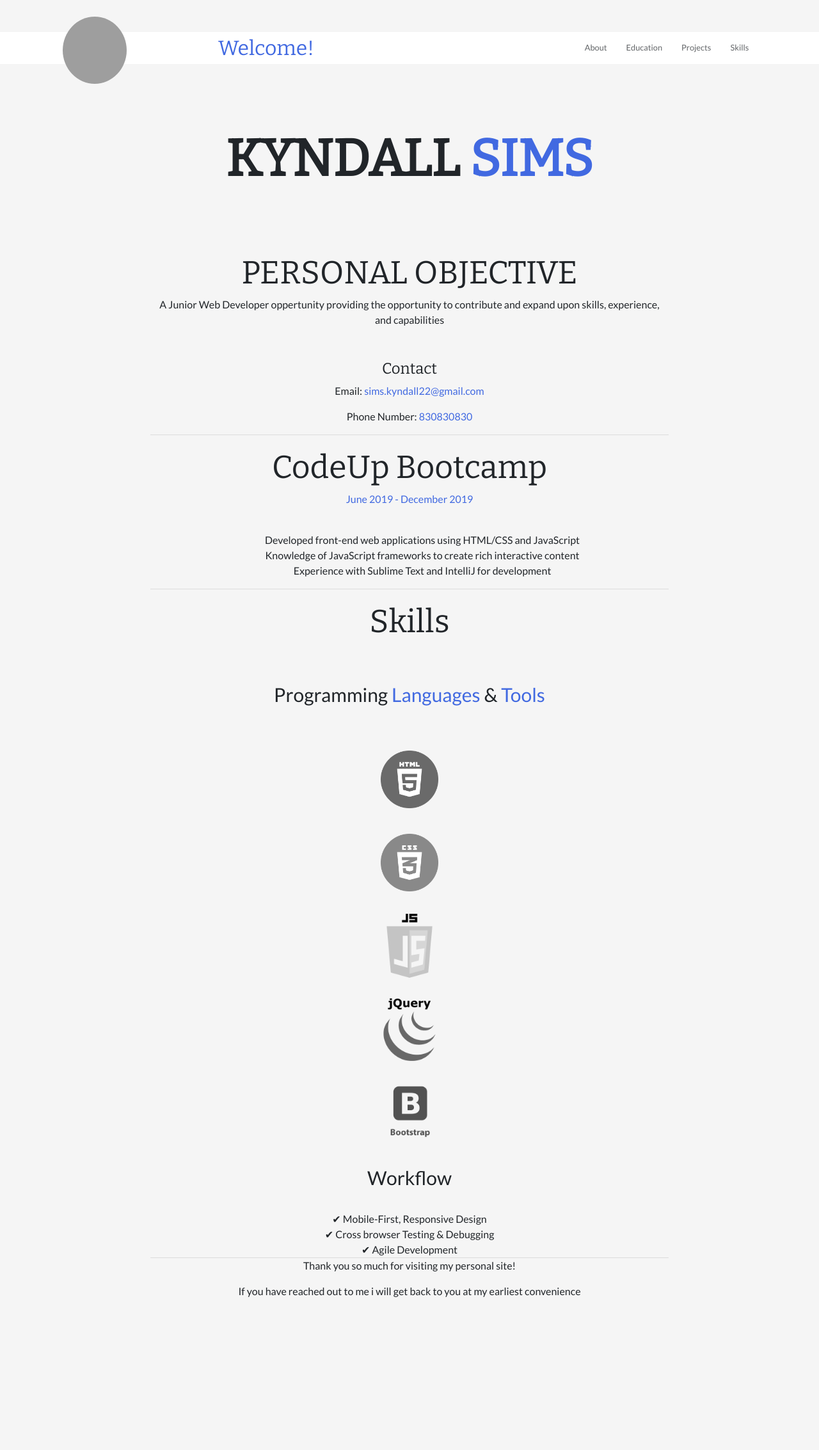
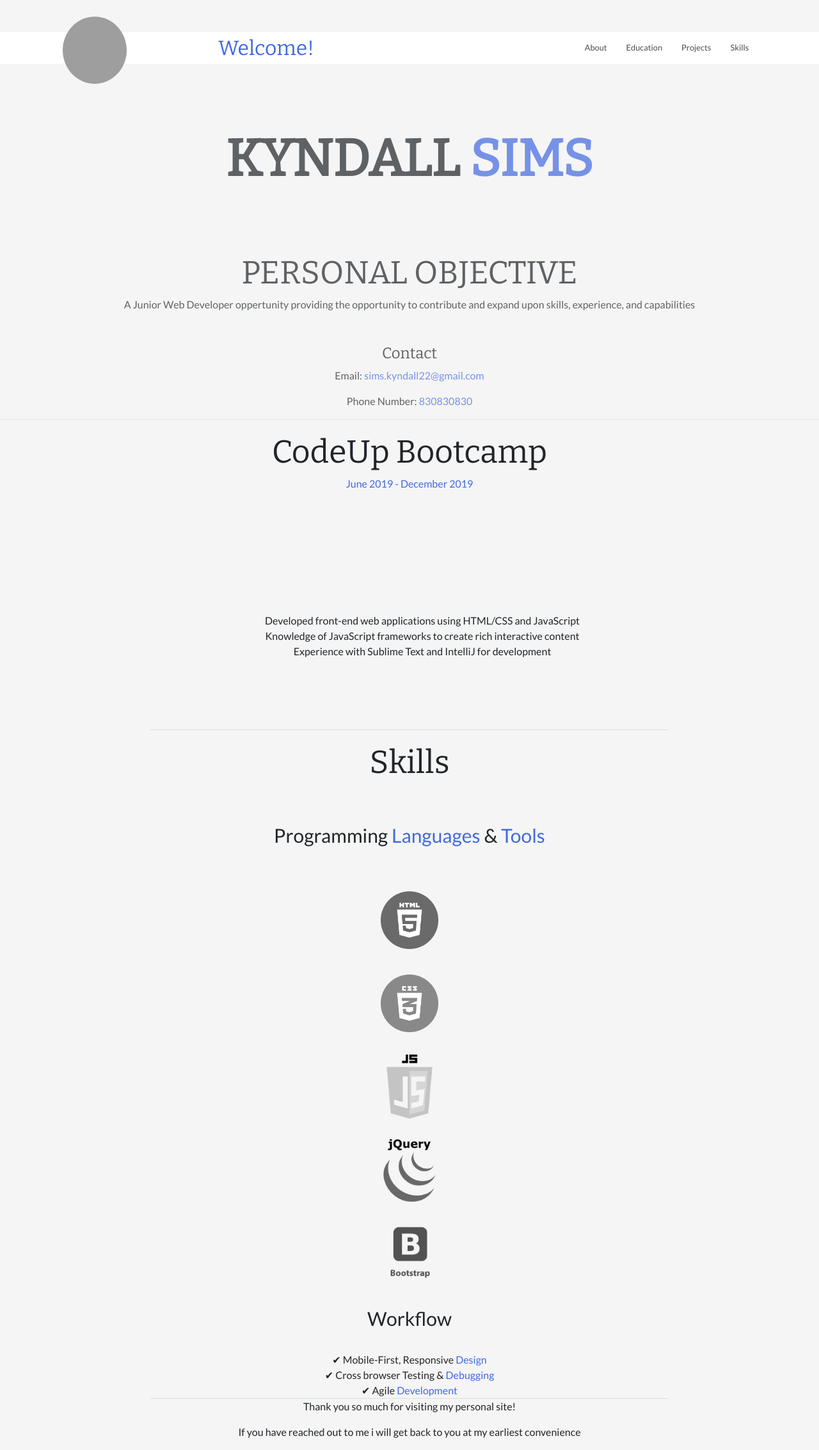
Before and after one commit to Kyndall707/Kyndall707.github.io, a plain HTML site: page index.html in a window 1280 px wide. Shown: the whole page at 64% size. Before the commit the page ends 2046 px from the top, so only its background shows below. Drawn offline with nearby package versions, Linux system fonts and the light colour scheme; grey boxes are pictures that could not be loaded.

Commit message:
added new html

```diff
--- a/index.css
+++ b/index.css
@@ -34,18 +34,16 @@ body{
 
 
 .banner-logo {
+    background-color: whitesmoke;
     height: 105px;
-    background: white;
     margin-bottom: 50px;
     grid-area: logo;
 }
 
 
 .banner-logo img {
-    /*height: 210px;*/
-    /*position: relative;*/
     bottom: 52.5px;
-    display: block;
+    display: none;
     margin: auto;
     width: 100px;
         height: 120px;
@@ -78,11 +76,17 @@ nav ul {
 nav li {
     margin: 0 15px;
     font-size: 1.25em;
+    /*opacity: 0.7;*/
+}
+
+
+a{
+    color: black;
     opacity: 0.7;
 }
 
-nav li:hover{
-    opacity: 1;
+a:hover{
+    color: black;
 }
 
 /*TEXT AND H1/2/3/4/5/6---------------*/
@@ -107,6 +111,11 @@ h3{
 p, li{
     font-family: 'Lato', sans-serif;
     text-decoration: none;
+}
+
+.text{
+    margin-bottom: 110px;
+    margin-top: 150px;
 }
 
 /*BODY CENTERING AND DISPLAY-----------------------*/
@@ -198,6 +207,7 @@ footer{
     .banner-logo {
         height: 0px;
         margin-bottom: 0;
+        background: white;
         /*grid-area: logo;*/
     }
 
@@ -241,14 +251,14 @@ footer{
         /*font-family: 'Abel', sans-serif;*/
         /*text-align: center;*/
     }
-
+/*SMALL SKILL DESIGN---------------------------------------------*/
     .img{
         filter: none;
     }
 
 }
 
-/*MEDIUM------------------------------------------------*/
+/*MEDIUM-------------------------------------------------------------------------------------*/
 
 @media screen and (min-width:768px) {
 
@@ -266,6 +276,7 @@ footer{
     .banner-logo {
         background-color: white;
         height: 50px;
+        background: white;
     }
 
     .banner-logo img {
@@ -314,7 +325,7 @@ footer{
 }
 
 
-/*LORGE-------------------------------------------------*/
+/*LORGE----------------------------------------------------------------------------------------*/
 @media screen and (min-width: 992px) {
 
     header:nth-of-type(1) ~ * {
@@ -322,10 +333,14 @@ footer{
         margin: 0 auto;
     }
 
+    .banner-logo{
+        background: white;
+    }
+
     .img{
         filter: grayscale(100%);
     }
-
+/*LORGE SKILL DESIGN------------------------------------------*/
     .img:hover{
         filter: grayscale(0);
     }
--- a/index.html
+++ b/index.html
@@ -9,15 +9,6 @@
     <title>resume website</title>
 </head>
 <body>
-<!--    <nav  class="navbar navbar-expand-lg navbar-light bg-dark">-->
-<!--        <img class="cat" src="img/cat-placeholder.jpeg" alt="cute cat">-->
-<!--        <a class="nav-link text-white h5">About</a>-->
-<!--        <a class="nav-link text-white h5">Education</a>-->
-<!--        <a class="nav-link text-white h5">Skills</a>-->
-<!--        <a class="nav-link text-white h5">Projects</a>-->
-<!--        <a class="nav-link text-white h5">Contact</a>-->
-<!--    </nav>-->
-
 <!--NAVBAR AND PICTURE---------------------------------------------->
 <header class="header-container">
     <div class="banner-logo">
@@ -28,15 +19,15 @@
     </div>
     <nav>
         <ul>
-            <li>About</li>
-            <li>Education</li>
-            <li>Projects</li>
-            <li>Skills</li>
+            <li><a href="#about">About</a></li>
+            <li><a href="#edu">Education</a></li>
+            <li><a href="html/projects.html">Projects</a></li>
+            <li><a href="#skill">Skills</a></li>
         </ul>
     </nav>
 </header>
 <!--BODY (ABOUT INFORMATION)------------------------------------------------->
-
+<a name="about">
 <div class="main-obj">
     <h1 class="main-name">KYNDALL <span class="lName">SIMS</span></h1>
     <h2>PERSONAL OBJECTIVE</h2>
@@ -49,9 +40,10 @@
 
 <!--EDUCATION INFORMATION, BREAK POINT, will probably change it too experience--------------------------------->
 <div class="education">
+    <a name="edu"></a>
     <h3 class="place">CodeUp Bootcamp</h3>
     <p class="timespent">June 2019 - December 2019</p><br>
-    <ul>
+    <ul class="text">
         <li>Developed front-end web applications using HTML/CSS and JavaScript</li>
         <li>Knowledge of JavaScript frameworks to create rich interactive content</li>
         <li>Experience with Sublime Text and IntelliJ for development</li>
@@ -60,6 +52,7 @@
 <hr>
 <!--Skills------------------------------------------------------------------>
 <div class="skills">
+    <a name="skill"></a>
     <h3 class="skill">Skills</h3><br>
     <p class="flow">Programming <span class="lName">Languages</span> & <span class="lName">Tools</span></p>
     <img class="img" src="img/html-logo.png" alt="html-logo"><br>
@@ -68,9 +61,9 @@
     <img class="img" src="img/jquery-logo.png" alt="jq-logo"><br>
     <img class="img" src="img/bootstrap.png" alt="bs-logo"><br>
     <p class="flow">Workflow</p>
-    <p class="check">&#10004; Mobile-First, Responsive Design</p>
-    <p class="check">&#10004; Cross browser Testing & Debugging</p>
-    <p class="check">&#10004; Agile Development</p>
+    <p class="check">&#10004; Mobile-First, Responsive <span class="lName">Design</span></p>
+    <p class="check">&#10004; Cross browser Testing & <span class="lName">Debugging</span></p>
+    <p class="check">&#10004; Agile <span class="lName">Development</span></p>
 
 </div>
 <hr>
```
Also changed, not shown: html/projects.html (added, +20 -0 lines), img/Weather.png (added), img/coffee-project.png (added), img/konami.png (added).
